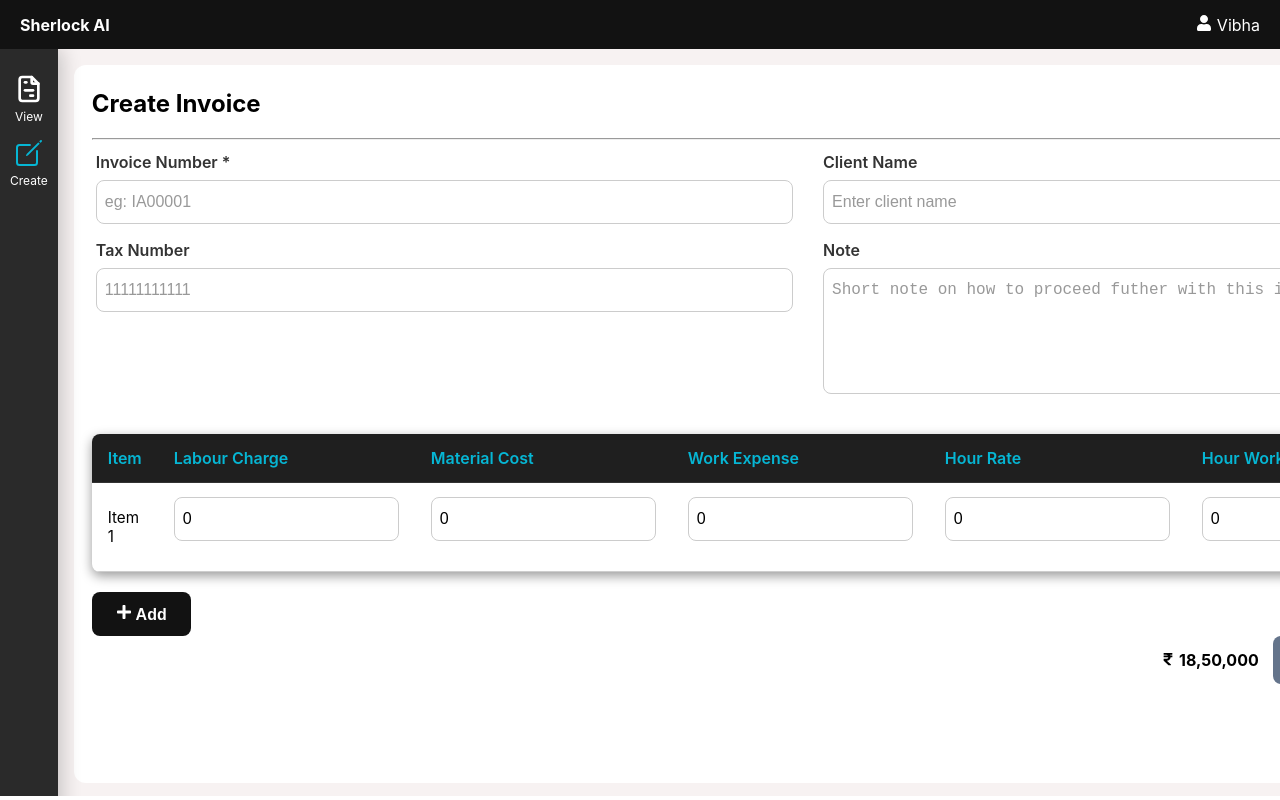
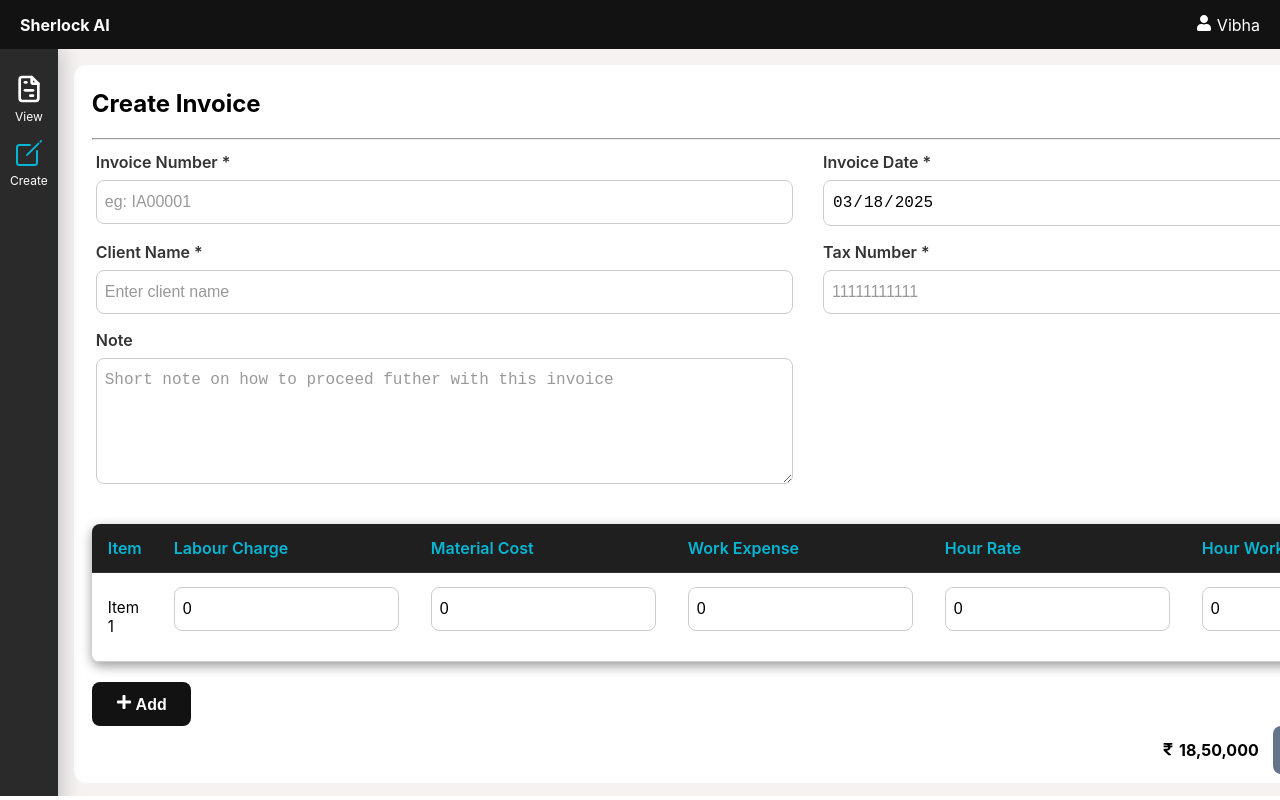
Before and after one commit to Vibha27/invoice-app, a React (Create React App) app: page /create-invoices in a window 1280 px wide. Built offline with nearby package versions, Linux system fonts and the light colour scheme.

Commit message:
added invoice date

```diff
--- a/src/pages/CreateInvoice/CreateInvoice.js
+++ b/src/pages/CreateInvoice/CreateInvoice.js
@@ -7,8 +7,10 @@ import { FaPlus, FaRupeeSign } from "react-icons/fa";
 import { Alert } from "../../components/Alert";
 
 export const CreateInvoice = () => {
+  const today = new Date().toISOString().split('T')[0];
   const [invoiceDetail, setInvoiceDetail] = useState({
     invoiceNumber: "",
+    invoiceDate: today,
     clientName: "",
     taxNumber: "",
     note: "",
@@ -67,6 +69,7 @@ export const CreateInvoice = () => {
     setShowAlert(true);
     setInvoiceDetail({
       invoiceNumber: "",
+      invoiceDate: today,
       clientName: "",
       taxNumber: "",
       note: "",
@@ -101,6 +104,14 @@ export const CreateInvoice = () => {
           onChange={handleInputChange}
           required
         />
+        <InputField
+          name="invoiceDate"
+          label="Invoice Date"
+          type="date"
+          value={invoiceDetail.invoiceDate}
+          onChange={handleInputChange}
+          required
+        />
 
         <InputField
           name="clientName"
@@ -109,6 +120,7 @@ export const CreateInvoice = () => {
           placeholder="Enter client name"
           value={invoiceDetail.clientName}
           onChange={handleInputChange}
+          required
         />
 
         <InputField
@@ -118,6 +130,7 @@ export const CreateInvoice = () => {
           placeholder="11111111111"
           value={invoiceDetail.taxNumber}
           onChange={handleInputChange}
+          required
         />
 
         <InputField
```
